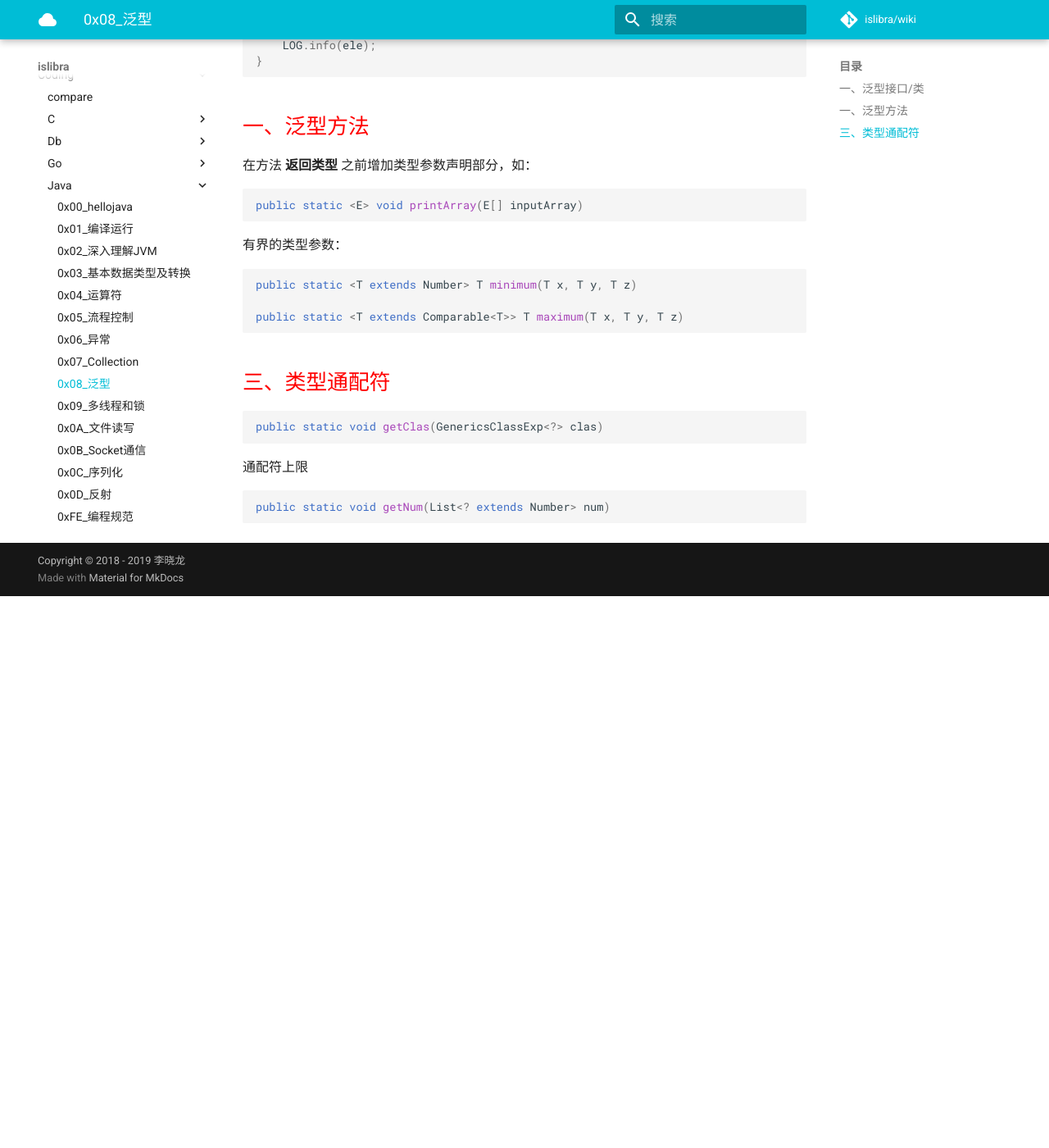
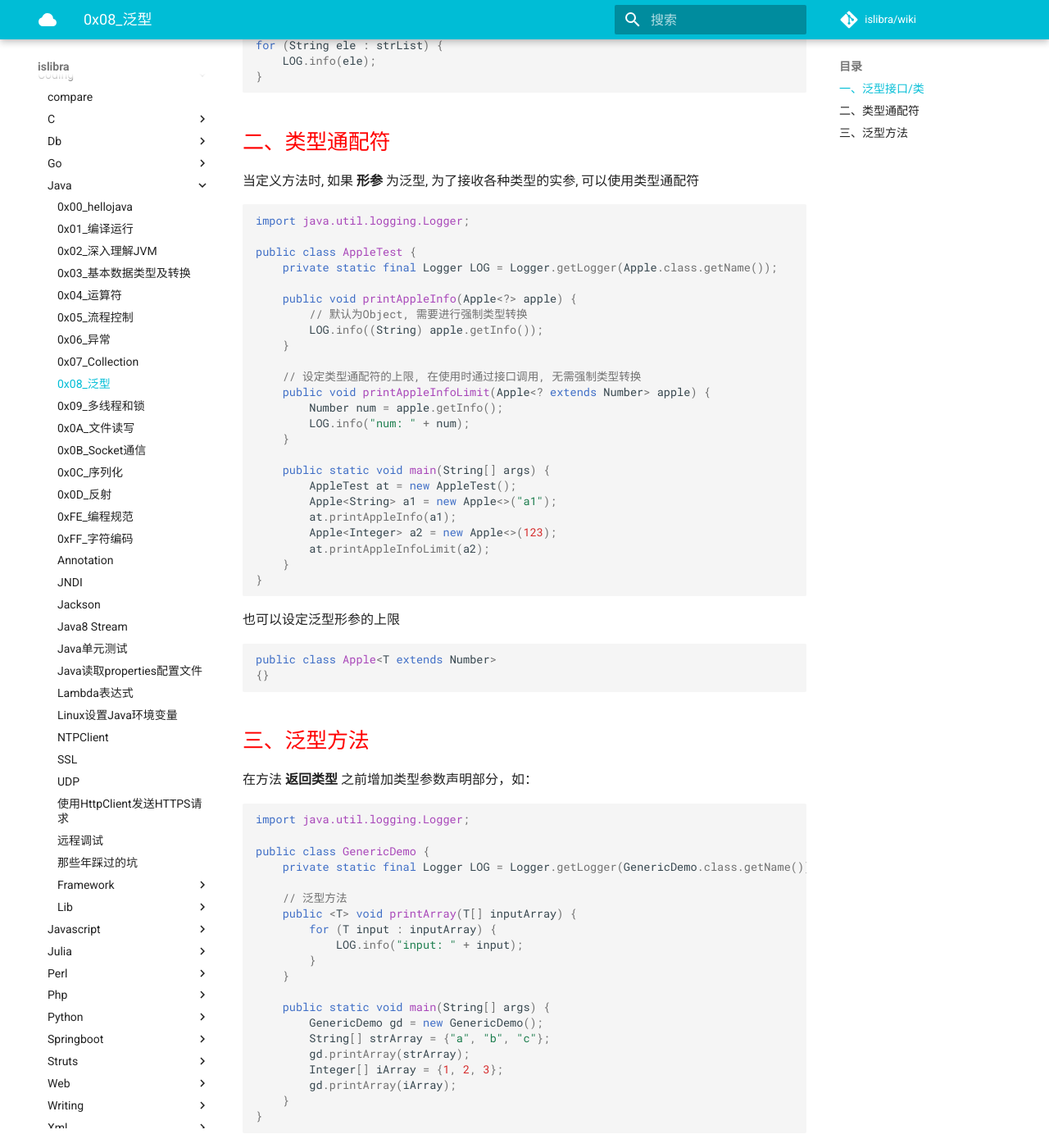
Before and after one commit to islibra/wiki, an MkDocs documentation site: the page built from docs/coding/java/0x08_泛型.md, in a window 1280 px wide and 1400 px high, scrolled down 1426 px. Shown: the whole window at 82% size. Built offline with MkDocs 1.6.1 and Material for MkDocs 9.7.7, drawn with Linux system fonts in a browser that asks for light colours; comment, search, counter and statistics services are not loaded; before the commit the page ends 2153 px from its top, so only the background shows below that; some of the changed text lies outside the part shown.

Commit message:
Update 0x08_泛型.md

````diff
--- a/docs/coding/java/0x08_泛型.md
+++ b/docs/coding/java/0x08_泛型.md
@@ -39,6 +39,7 @@ public class Apple<T> {
     private static final Logger LOG = Logger.getLogger(Apple.class.getName());
     private T info;
 
+    // 构造方法仍然是原来的类名
     public Apple() {
     }
 
@@ -56,7 +57,7 @@ public class Apple<T> {
 
     public static void main(String[] args) {
         Apple<String> a1 = new Apple<>("apple");
-        LOG.info(a1.getInfo());
+        LOG.info("a1: " + a1.getInfo());
         Apple<Integer> a2 = new Apple<>(123);
         LOG.info("a2: " + a2.getInfo());
     }
@@ -74,12 +75,70 @@ for (String ele : strList) {
 ```
 
 
-## 一、泛型方法
+## 二、类型通配符
+
+当定义方法时, 如果 **形参** 为泛型, 为了接收各种类型的实参, 可以使用类型通配符
+
+```java
+import java.util.logging.Logger;
+
+public class AppleTest {
+    private static final Logger LOG = Logger.getLogger(Apple.class.getName());
+
+    public void printAppleInfo(Apple<?> apple) {
+        // 默认为Object, 需要进行强制类型转换
+        LOG.info((String) apple.getInfo());
+    }
+
+    // 设定类型通配符的上限, 在使用时通过接口调用, 无需强制类型转换
+    public void printAppleInfoLimit(Apple<? extends Number> apple) {
+        Number num = apple.getInfo();
+        LOG.info("num: " + num);
+    }
+
+    public static void main(String[] args) {
+        AppleTest at = new AppleTest();
+        Apple<String> a1 = new Apple<>("a1");
+        at.printAppleInfo(a1);
+        Apple<Integer> a2 = new Apple<>(123);
+        at.printAppleInfoLimit(a2);
+    }
+}
+```
+
+也可以设定泛型形参的上限
+
+```java
+public class Apple<T extends Number>
+{}
+```
+
+
+## 三、泛型方法
 
 在方法 **返回类型** 之前增加类型参数声明部分，如：
 
 ```java
-public static <E> void printArray(E[] inputArray)
+import java.util.logging.Logger;
+
+public class GenericDemo {
+    private static final Logger LOG = Logger.getLogger(GenericDemo.class.getName());
+
+    // 泛型方法
+    public <T> void printArray(T[] inputArray) {
+        for (T input : inputArray) {
+            LOG.info("input: " + input);
+        }
+    }
+
+    public static void main(String[] args) {
+        GenericDemo gd = new GenericDemo();
+        String[] strArray = {"a", "b", "c"};
+        gd.printArray(strArray);
+        Integer[] iArray = {1, 2, 3};
+        gd.printArray(iArray);
+    }
+}
 ```
 
 有界的类型参数：
@@ -89,15 +148,3 @@ public static <T extends Number> T minimum(T x, T y, T z)
 
 public static <T extends Comparable<T>> T maximum(T x, T y, T z)
 ```
-
-## 三、类型通配符
-
-```java
-public static void getClas(GenericsClassExp<?> clas)
-```
-
-通配符上限
-
-```java
-public static void getNum(List<? extends Number> num)
-```
````
